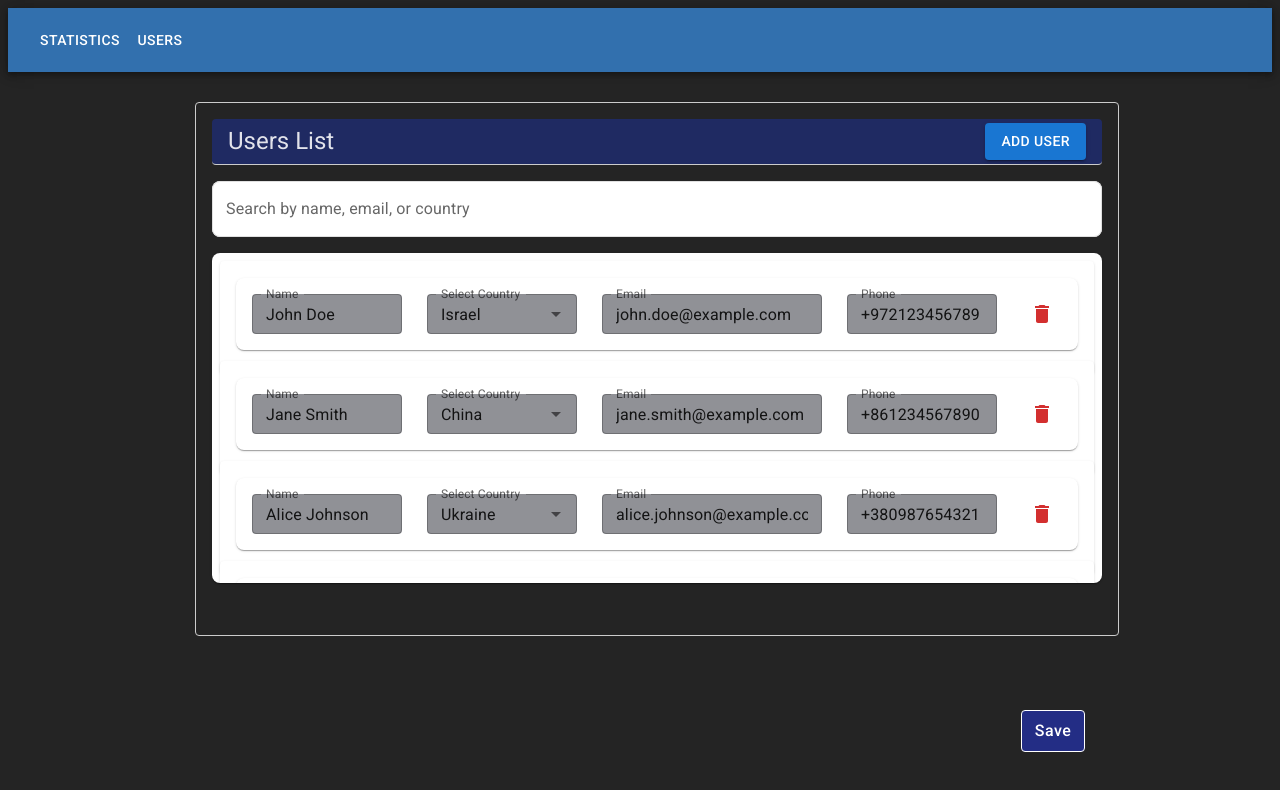
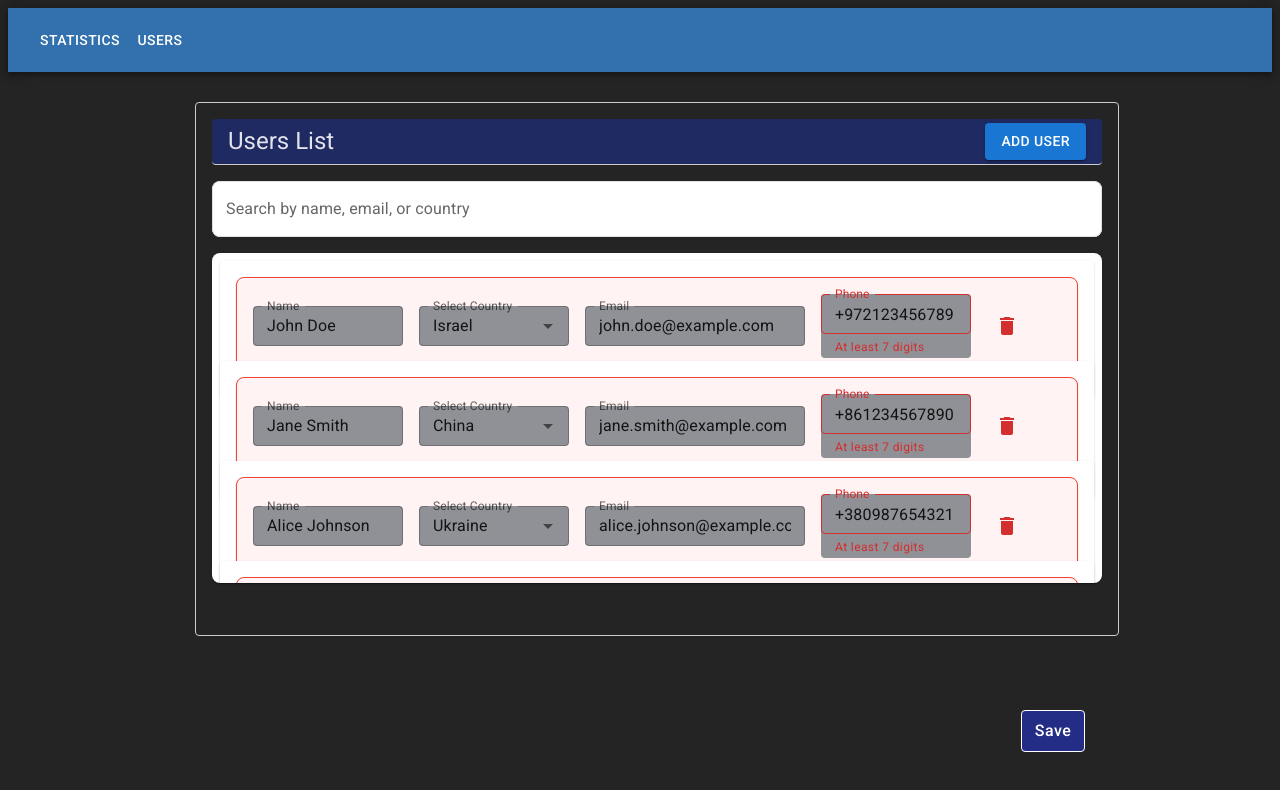
Before and after one commit to urikhaimov/long-list-form-react-project, a React (Vite) app: page /users in a window 1280 px wide. Shown: the top 790 px of the page. Built offline with nearby package versions, Linux system fonts and the light colour scheme.

Commit message:
snakc bar

```diff
--- a/src/pages/users/UsersPage.jsx
+++ b/src/pages/users/UsersPage.jsx
@@ -2,19 +2,33 @@ import { useUsersContext } from '../../context/usersContext';
 import { ACTIONS } from '../users/reducers';
 import UsersList from './usersList/UsersList';
 import PrimaryButton from '../../components/PrimaryButton';
+import { Snackbar, Alert, CircularProgress, Box } from '@mui/material';
+import { useState } from 'react';
 import styles from './users.module.css';
-import { Snackbar, Alert, CircularProgress } from '@mui/material';
 
 function UsersPage() {
   const { users, loading, error, dispatch } = useUsersContext();
-  console.log('loading', loading)
+  const [saveSuccess, setSaveSuccess] = useState(false);
+
   const handleSave = async () => {
+    const firstInvalidUser = users.find(
+      (u) => !u.name || !u.email || !u.phone || !u.country
+    );
+
+    if (firstInvalidUser) {
+      const row = document.getElementById(`user-row-${firstInvalidUser.id}`);
+      if (row) {
+        row.scrollIntoView({ behavior: 'smooth', block: 'center' });
+        row.focus?.();
+      }
+      return;
+    }
 
     try {
       dispatch({ type: ACTIONS.SAVE_REQUEST });
       await fakeSave(users);
-
-      alert('Users saved successfully!');
+      dispatch({ type: ACTIONS.SAVE_SUCCESS });
+      setSaveSuccess(true);
     } catch (err) {
       dispatch({ type: ACTIONS.SAVE_FAILURE, payload: { error: err.message } });
     }
@@ -24,25 +38,31 @@ function UsersPage() {
     return new Promise((resolve, reject) => {
       setTimeout(() => {
         Math.random() < 0.8 ? resolve() : reject(new Error('Server error'));
-        dispatch({ type: ACTIONS.SAVE_SUCCESS });
       }, 1000);
     });
   };
 
+  const incompleteCount = users.filter(
+    (u) => !u.name || !u.email || !u.phone || !u.country
+  ).length;
+
   return (
-    <div className={styles.pageRoot}>
-      <div className={styles.pageContentContainer}>
+    <Box className={styles.pageRoot}>
+      <Box className={styles.pageContentContainer}>
+        {incompleteCount > 0 && (
+          <Alert severity="warning" sx={{ mb: 2 }}>
+            {incompleteCount} user(s) have incomplete or invalid information.
+          </Alert>
+        )}
+
         {loading ? <CircularProgress size={24} color="primary" /> : <UsersList />}
 
-        <div className={styles.rightButtonContainer}>
-          {!loading &&
-            <PrimaryButton disabled={loading} onClick={handleSave}>
-              Save
-            </PrimaryButton>
-          }
-
-        </div>
-      </div>
+        <Box className={styles.rightButtonContainer} sx={{ mt: 2 }}>
+          <PrimaryButton disabled={loading} onClick={handleSave}>
+            {loading ? 'Saving...' : 'Save'}
+          </PrimaryButton>
+        </Box>
+      </Box>
 
       <Snackbar
         open={!!error}
@@ -58,7 +78,22 @@ function UsersPage() {
           Failed to save users: {error}
         </Alert>
       </Snackbar>
-    </div >
+
+      <Snackbar
+        open={saveSuccess}
+        autoHideDuration={3000}
+        onClose={() => setSaveSuccess(false)}
+        anchorOrigin={{ vertical: 'bottom', horizontal: 'center' }}
+      >
+        <Alert
+          onClose={() => setSaveSuccess(false)}
+          severity="success"
+          sx={{ width: '100%' }}
+        >
+          Users saved successfully!
+        </Alert>
+      </Snackbar>
+    </Box>
   );
 }
 
--- a/src/pages/users/userRow/UserRow.jsx
+++ b/src/pages/users/userRow/UserRow.jsx
@@ -1,125 +1,81 @@
-import React, { useEffect } from 'react';
+import React from 'react';
 import { Box, IconButton } from '@mui/material';
-import { useForm, Controller } from 'react-hook-form';
 import InputField from '../../../components/InputField';
 import AutocompleteField from '../../../components/AutocompleteField';
 import TrashIconButton from '../../../components/TrashIconButton';
 import countries from '../../../data/countries.json';
-import styles from '../users.module.css';
 
 const UserRow = ({ user, handleInputChange, onDelete }) => {
   if (!user) return null;
   const { id, name, country, phone, email } = user;
 
-  const {
-    register,
-    setValue,
-    reset,
-    control,
-    formState: { errors },
-  } = useForm({
-    mode: 'onChange',
-    defaultValues: {
-      name,
-      email,
-      phone,
-      country,
-    },
-  });
+  const hasError = (field, value) => {
+    if (field === 'email') {
+      return !/^[^\s@]+@[^\s@]+\.[^\s@]+$/.test(value);
+    }
+    if (field === 'phone') {
+      return !/^\d{7,}$/.test(value);
+    }
+    return !value;
+  };
 
-  // Sync when ID (user) changes
-  useEffect(() => {
-    reset({ name, email, phone, country });
-  }, [id, name, email, phone, country, reset]);
-
-  const onValidFieldChange = (field, value) => {
-    if (user[field] !== value) {
-      handleInputChange(id, field, value);
-    }
-  };
+  const isInvalid = hasError('name', name) || hasError('email', email) || hasError('phone', phone) || hasError('country', country);
 
   return (
     <Box
+      id={`user-row-${id}`}
+      tabIndex={-1}
       display="flex"
       alignItems="center"
       gap={2}
-      p={1}
-      borderRadius={2}
-      bgcolor="#f9f9f9"
-      className={styles.userRow}
       sx={{
         p: 2,
-        mb: 1, // subtle spacing between rows
+        mb: 1,
         borderRadius: 2,
-        backgroundColor: 'background.paper',
+        backgroundColor: isInvalid ? '#fff3f3' : 'background.paper',
+        border: isInvalid ? '1px solid #f44336' : '1px solid transparent',
         boxShadow: 1,
       }}
     >
       <InputField
         label="Name"
-        error={!!errors.name}
-        helperText={errors.name?.message}
-        {...register('name', {
-          required: 'Name is required',
-          onChange: (e) => onValidFieldChange('name', e.target.value),
-        })}
+        value={name}
+        error={hasError('name', name)}
+        helperText={hasError('name', name) ? 'Name is required' : ''}
+        onChange={(e) => handleInputChange(id, 'name', e.target.value)}
         sx={{ width: 150 }}
       />
 
-      <Controller
-        name="country"
-        control={control}
-        render={({ field }) => (
-          <AutocompleteField
-            options={countries}
-            value={field.value}
-            onChange={(newValue) => {
-              field.onChange(newValue);
-              onValidFieldChange('country', newValue);
-            }}
-            label="Select Country"
-            sx={{ width: 150 }}
-            size="small"
-          />
-        )}
+      <AutocompleteField
+        options={countries}
+        value={country}
+        onChange={(newValue) => handleInputChange(id, 'country', newValue)}
+        label="Select Country"
+        error={hasError('country', country)}
+        helperText={hasError('country', country) ? 'Country is required' : ''}
+        sx={{ width: 150 }}
+        size="small"
       />
 
       <InputField
         label="Email"
-        error={!!errors.email}
-        helperText={errors.email?.message}
-        {...register('email', {
-          required: 'Email is required',
-          pattern: {
-            value: /^[^\s@]+@[^\s@]+\.[^\s@]+$/,
-            message: 'Invalid email format',
-          },
-          onChange: (e) => onValidFieldChange('email', e.target.value),
-        })}
+        value={email}
+        error={hasError('email', email)}
+        helperText={hasError('email', email) ? 'Invalid email' : ''}
+        onChange={(e) => handleInputChange(id, 'email', e.target.value)}
         sx={{ width: 220 }}
       />
 
       <InputField
         label="Phone"
-        error={!!errors.phone}
-        helperText={errors.phone?.message}
-        {...register('phone', {
-          required: 'Phone is required',
-          pattern: {
-            value: /^\d{7,}$/,
-            message: 'Phone must be at least 7 digits',
-          },
-          onChange: (e) => onValidFieldChange('phone', e.target.value),
-        })}
+        value={phone}
+        error={hasError('phone', phone)}
+        helperText={hasError('phone', phone) ? 'At least 7 digits' : ''}
+        onChange={(e) => handleInputChange(id, 'phone', e.target.value)}
         sx={{ width: 150 }}
       />
 
-      <IconButton
-        onClick={() => onDelete(id)}
-        color="error"
-        aria-label={`Delete user ${name}`}
-        sx={{ alignSelf: 'center' }}
-      >
+      <IconButton onClick={() => onDelete(id)} color="error">
         <TrashIconButton />
       </IconButton>
     </Box>
--- a/src/pages/users/users.module.css
+++ b/src/pages/users/users.module.css
@@ -35,6 +35,16 @@
   background-color: #1f2a62;
 }
 
+.usersList {
+  width: 100%;
+}
+
+.usersListHeader {
+  display: flex;
+  flex-wrap: wrap;
+  justify-content: space-between;
+  align-items: center;
+}
 
 
 .userRow {
```
